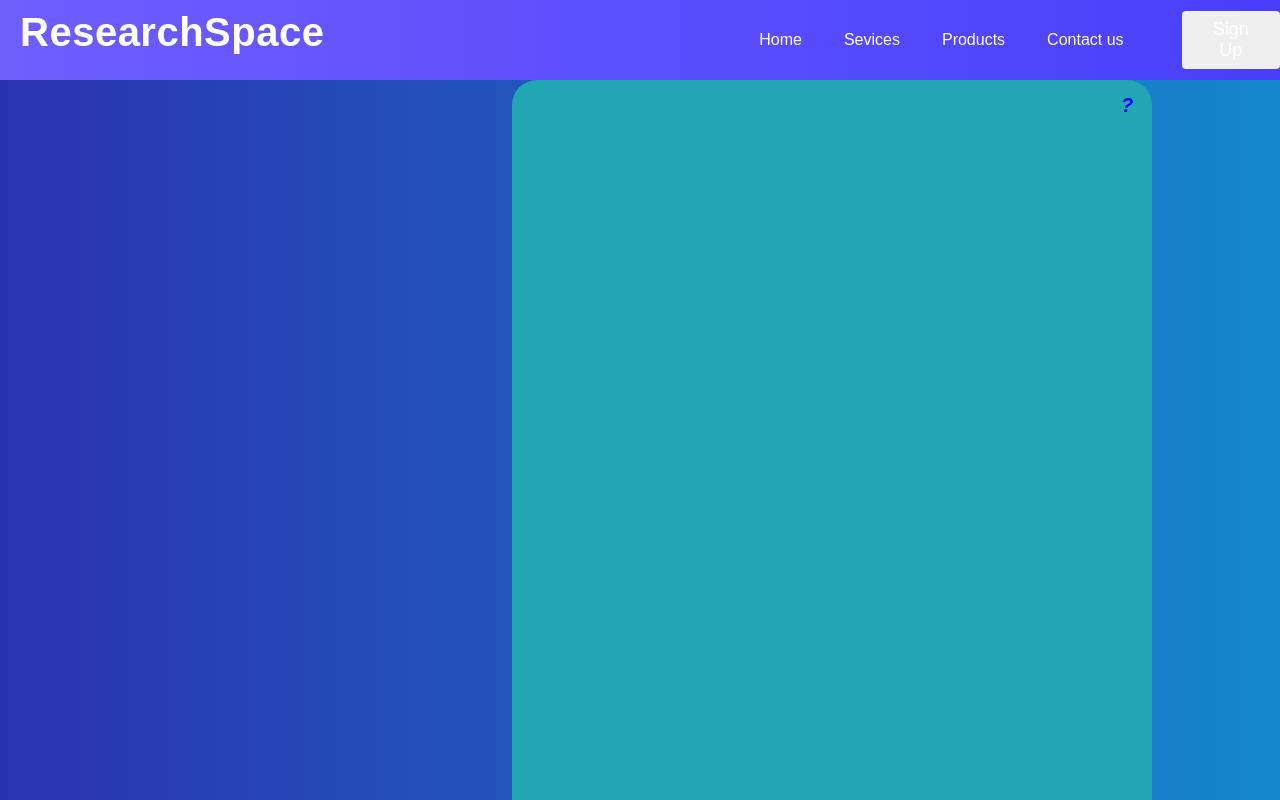
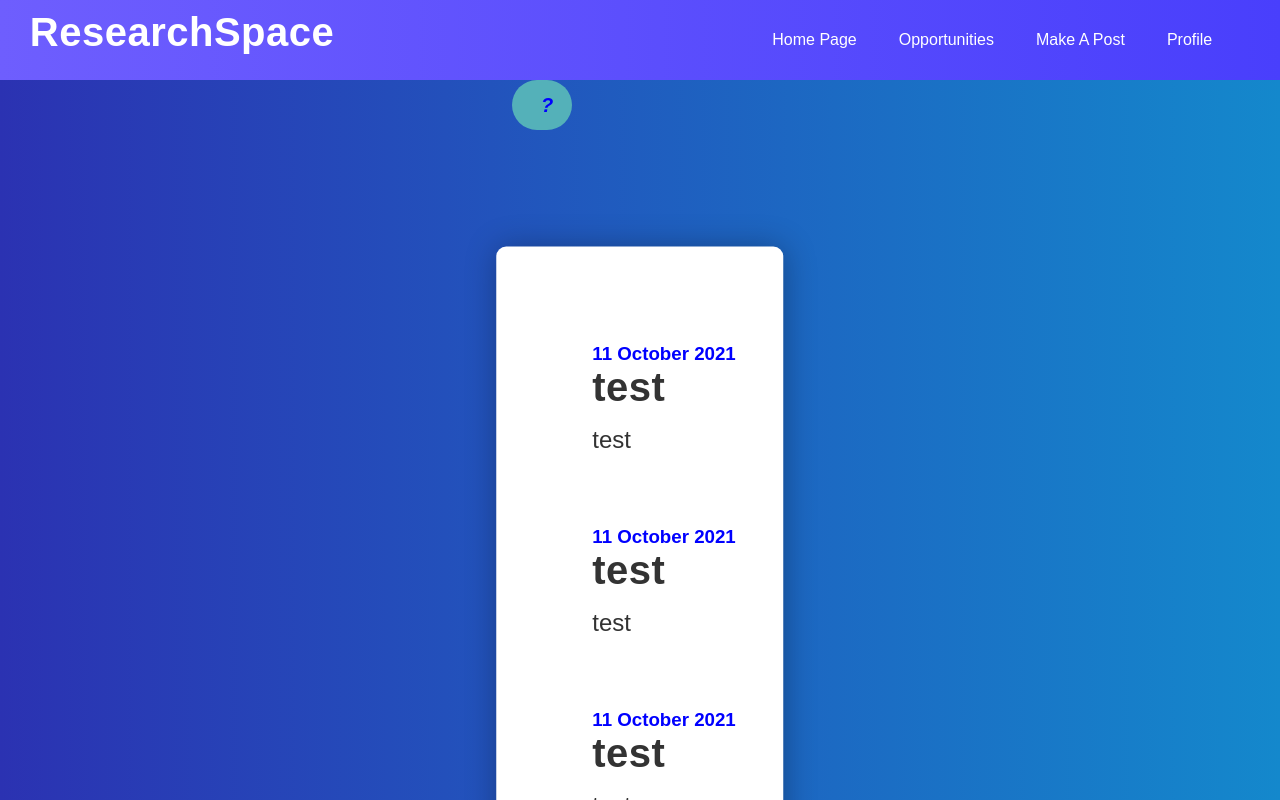
Before and after one commit to candicexxx-droid/research-space, a React (Create React App) app: page / in a window 1280 px wide. Shown: the top 800 px of the page. Built offline with nearby package versions, Linux system fonts and the light colour scheme.

Commit message:
start from here and change the nav code

```diff
--- a/package.json
+++ b/package.json
@@ -6,7 +6,9 @@
     "@testing-library/jest-dom": "^5.15.0",
     "@testing-library/react": "^11.2.7",
     "@testing-library/user-event": "^12.8.3",
+    "bootstrap": "^5.1.3",
     "react": "^17.0.2",
+    "react-bootstrap": "^2.0.2",
     "react-dom": "^17.0.2",
     "react-scripts": "4.0.3",
     "web-vitals": "^1.1.2"
--- a/src/App.js
+++ b/src/App.js
@@ -2,12 +2,14 @@
 import React  from 'react';
 import Navbar from './components/Navbar/Navbar';
 import './App.css';
-
+// import { Navbar, Nav, NavItem, NavDropdown, MenuItem } from 'react-bootstrap'
 
 function App() {
   return (
     <div className="App">
-        <Navbar />
+        {/* <Navbar /> */}
+        <Navbar/>
+
     </div>
   );
 }
--- a/src/components/Navbar/MenuItems.js
+++ b/src/components/Navbar/MenuItems.js
@@ -1,27 +1,28 @@
 export const MenuItems = [
     {
-        title: 'Home',
+        title: 'Home Page',
         url: "#",//goes nowhere rn
         cName: 'nav-links'
     },
     {
-        title: 'Sevices',
+        title: 'Opportunities',
         url: "#",//goes nowhere rn
         cName: 'nav-links'
     },
     {
-        title: 'Products',
-        url: "#",//goes nowhere rn
+        title: 'Make A Post',
+        url: "index2.html",//goes nowhere rn
         cName: 'nav-links'
     },
     {
-        title: 'Contact us',
+        title: 'Profile',
         url: "#",//goes nowhere rn
         cName: 'nav-links'
-    },
-    {
-        title: 'Sign up',
-        url: "#",//goes nowhere rn
-        cName: 'nav-links-mobile'
-    },
+    }
+    // ,
+    // {
+    //     title: 'Sign up',
+    //     url: "#",//goes nowhere rn
+    //     cName: 'nav-links-mobile'
+    // },
 ]
--- a/src/components/Navbar/Navbar.css
+++ b/src/components/Navbar/Navbar.css
@@ -57,9 +57,11 @@
     display: none; /*get rid of the hamburger*/
 }
 
+
+
 @media screen and (max-width: 960px) {
     .NavbarItems{
-        position: relative;
+        position: relative;/*not working rn*/
     }
 
     .nav-menu {
--- a/src/components/Navbar/Navbar.js
+++ b/src/components/Navbar/Navbar.js
@@ -2,6 +2,8 @@
 import { Button } from '../Button';
 import {MenuItems} from "./MenuItems";
 import './Navbar.css';
+
+
 
 class Navbar extends React.Component {
     state = {clicked: false}
@@ -36,7 +38,7 @@
 
 
                 </ul>
-                    <Button>Sign Up</Button>
+                    {/* <Button>Sign Up</Button> */}
 
             </nav>
         )
--- a/src/index.css
+++ b/src/index.css
@@ -26,7 +26,7 @@
     width: fit-content;
     height: fit-content;
     position: relative;
-    top: 10%;
+    top: 20%;
     margin-left: 40%;
 
 }
@@ -34,13 +34,13 @@
     height: 50px;
     width: 50px;
     border-style: none;
-    padding: 600px;
+    padding: 20px;
     font-size: 18px;
     letter-spacing: 2px;
     outline: none;
     border-radius: 25px;
     transition: all .5s ease-in-out;
-    background-color: #22a6b3;
+    background-color: #54b1b9;
     padding-right: 40px;
     color:#fff;
 }
@@ -93,13 +93,19 @@
 }
 
 .post_lists {
-    position: relative;
+    position: absolute;
     padding: 6rem 3rem 6rem 6rem;
     background: #fff;
     max-width: 800px;
     border-radius: 10px;
-    top: 50%;
+    top: 100%;
     left: 50%;
     transform: translate(-50%, -50%);
     box-shadow: 1px 1px 2rem rgba(0, 0, 0, 0.3);
+    overflow-y:auto
   }
+
+div {
+
+    display: block;
+}
--- a/src/index.js
+++ b/src/index.js
@@ -7,6 +7,13 @@
 import App from './App';
 //the class Post is an object representing a single post
 //on the page in the post displaying area
+let testtitles = Array(5).fill('test');
+let testcontent = Array(5).fill('test');
+
+
+
+
+
 class Post extends React.Component {
     //how to render a single post
     render(){
@@ -27,9 +34,10 @@
     //construstor for the holder, the posts state is intend to store all posts in the database
     constructor (props){
         super(props);
+        //test multiple posts
         this.state = {
-            titles:['Testing Title!'],
-            contents:['Testing content']
+            titles:testtitles,
+            contents:testcontent
         };
     }
 
@@ -43,22 +51,28 @@
         //console.log(this.state.titles[0])
 
         const post = this.state.titles.map((title,index) => (
-            <div className="post_lists" key={index}>
+
                 <Post
                     title={title}
                     content={this.state.contents[index]}
                 />
-            </div>));
+          ));
 
         return (
             <>
+
+            <App />
+
 
             <div class="search-box">
                 <button class="btn-search"><i >?</i></button>
                 <input type="text" class="input-search" placeholder="Type to Search..."/>
             </div>
 
+            <div className='post_lists'>
             {post}
+            </div>
+
             </>
         );
 
@@ -70,7 +84,7 @@
 
 ReactDOM.render(
     <div>
-    <App />
+
     <PostHolder />
   </div>
     ,
```
Also changed, not shown: public/index2.html (added, +43 -0 lines), 1 other file (tests, documents, lock files or other folders).
